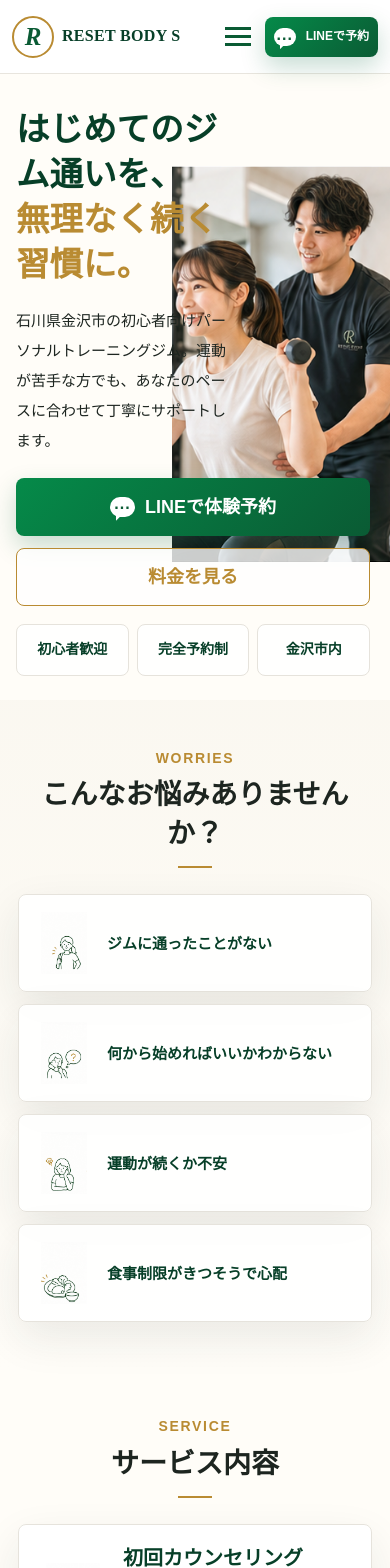
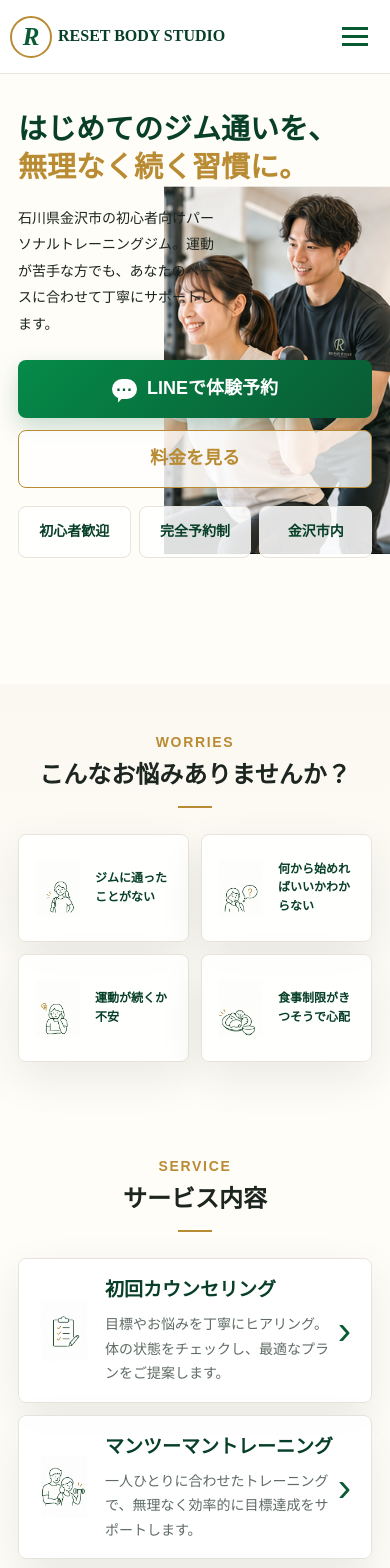
Before and after one commit to urneis0424-lab/gym-sample, a React (Vite) app: page / in a window 390 px wide. Shown: the top 1568 px of the page. Built offline with nearby package versions, Linux system fonts and the light colour scheme.

Commit message:
Improve mobile layout

```diff
--- a/public/assets/css/style.css
+++ b/public/assets/css/style.css
@@ -1012,6 +1012,7 @@ details p {
 @media (max-width: 720px) {
   body {
     min-width: 320px;
+    overflow-x: hidden;
   }
 
   .site-header {
@@ -1236,6 +1237,13 @@ details p {
   .service-card p {
     font-size: 14px;
     line-height: 1.75;
+  }
+
+  .service-card > div,
+  .trainer-copy,
+  .access-info,
+  .final-cta div {
+    min-width: 0;
   }
 
   .reason {
@@ -1516,28 +1524,32 @@ details p {
 
 @media (max-width: 430px) {
   .site-header {
-    padding-inline: 12px;
-    gap: 8px;
+    padding-inline: 10px;
+    gap: 6px;
+  }
+
+  .brand {
+    gap: 6px;
   }
 
   .brand-text {
-    max-width: 118px;
-    overflow: hidden;
-    font-size: 16px;
-    text-overflow: clip;
+    max-width: none;
+    overflow: visible;
+    font-size: clamp(14px, 3.9vw, 16px);
+    letter-spacing: 0;
     white-space: nowrap;
   }
 
   .header-cta {
     min-height: 40px;
-    padding: 0 9px;
+    padding: 0 8px;
     font-size: 12px;
   }
 
   .menu-toggle {
-    width: 38px;
+    width: 34px;
     height: 40px;
-    padding: 6px;
+    padding: 5px 2px;
   }
 
   .menu-toggle span {
@@ -1545,30 +1557,221 @@ details p {
   }
 
   .hero {
+    min-height: 575px;
+  }
+
+  .hero-copy {
+    width: 60%;
+    min-width: 225px;
+    padding-inline: 16px 8px;
+  }
+
+  .hero h1 {
+    font-size: clamp(31px, 8.4vw, 38px);
+  }
+
+  .hero-copy p {
+    font-size: 14px;
+    line-height: 1.9;
+  }
+
+  .hero-visual {
+    top: 86px;
+    width: 57%;
+    height: 390px;
+  }
+
+  .worries .four {
+    grid-template-columns: repeat(2, minmax(0, 1fr));
+  }
+
+  .worries .mini-card {
+    min-height: 108px;
+    padding: 13px 10px;
+  }
+
+  .worries .generated-icon {
+    width: 54px;
+    height: 54px;
+  }
+
+  .worries .mini-card h3 {
+    font-size: 13px;
+    line-height: 1.55;
+  }
+
+  .service-card {
+    grid-template-columns: 72px 1fr;
+    padding: 16px 38px 16px 14px;
+  }
+
+  .service-generated-icon {
+    width: 62px;
+    height: 62px;
+  }
+
+  .reason .mini-card {
+    padding: 14px 18px;
+  }
+
+  .price-card {
+    grid-template-columns: 58px 1fr auto 16px;
+    padding-inline: 14px;
+    column-gap: 9px;
+  }
+
+  .price-generated-icon {
+    width: 50px;
+    height: 50px;
+  }
+
+  .price strong {
+    font-size: clamp(28px, 7vw, 34px);
+  }
+
+  .price {
+    font-size: 16px;
+  }
+
+  .final-cta {
+    grid-template-columns: .92fr 1.08fr;
+  }
+
+  .access-card {
+    grid-template-columns: 1fr 1fr;
+  }
+}
+
+@media (max-width: 520px) {
+  html,
+  body,
+  #root {
+    width: min(100%, 430px);
+    max-width: 430px;
+    margin-inline: auto;
+    overflow-x: hidden;
+  }
+
+  .site-header {
+    grid-template-columns: auto 1fr auto;
+    width: 100%;
+    max-width: 430px;
+  }
+
+  .header-cta {
+    display: none;
+  }
+
+  .brand-text {
+    font-size: clamp(18px, 5.3vw, 23px);
+  }
+
+  .hero {
     min-height: 610px;
+    overflow: hidden;
+    width: 100%;
+    max-width: 430px;
   }
 
   .hero-copy {
-    width: 64%;
-    min-width: 230px;
-    padding-inline: 16px;
+    width: 100%;
+    min-width: 0;
+    padding: 36px 18px 0;
+  }
+
+  .hero h1 {
+    width: 100%;
+    max-width: calc(100vw - 36px);
+    margin-bottom: 18px;
+    font-size: clamp(29px, 7vw, 31px);
+    line-height: 1.32;
+    overflow-wrap: anywhere;
+    word-break: keep-all;
+  }
+
+  .hero-copy p {
+    width: 54%;
+    min-width: 205px;
+    margin-bottom: 22px;
+    font-size: 14px;
+    line-height: 1.9;
   }
 
   .hero-visual {
-    top: 92px;
-    width: 56%;
-    height: 396px;
+    top: 112px;
+    right: 0;
+    width: 58%;
+    height: 368px;
+  }
+
+  .hero-actions {
+    width: 100%;
+  }
+
+  .hero-badges {
+    width: 100%;
+  }
+
+  .section-title h2 {
+    max-width: calc(100vw - 36px);
+    margin-inline: auto;
+    font-size: 24px;
+    overflow-wrap: anywhere;
   }
 
   .worries .four {
-    grid-template-columns: 1fr;
+    grid-template-columns: repeat(2, minmax(0, 1fr));
   }
 
   .worries .mini-card {
-    min-height: 98px;
-  }
-
-  .trainer-card-large,
+    min-width: 0;
+    gap: 8px;
+  }
+
+  .worries .generated-icon {
+    width: 58px;
+    height: 58px;
+  }
+
+  .worries .mini-card h3 {
+    min-width: 0;
+    font-size: 12px;
+    line-height: 1.55;
+    overflow-wrap: anywhere;
+  }
+
+  .service-card {
+    width: 100%;
+    min-width: 0;
+    overflow: hidden;
+  }
+
+  .service-card h3 {
+    font-size: 19px;
+    overflow-wrap: anywhere;
+  }
+
+  .service-card p {
+    overflow-wrap: anywhere;
+  }
+}
+
+@media (max-width: 390px) {
+  .site-header {
+    grid-template-columns: auto 1fr auto;
+  }
+
+  .brand-text {
+    font-size: 16px;
+  }
+}
+
+@media (max-width: 360px) {
+  .hero h1 {
+    word-break: normal;
+  }
+
+  .worries .four,
   .access-card,
   .final-cta,
   .site-footer {
```
Also changed, not shown: scripts/preview-server.cjs (+9 -1 lines), 1 other file (tests, documents, lock files or other folders).
